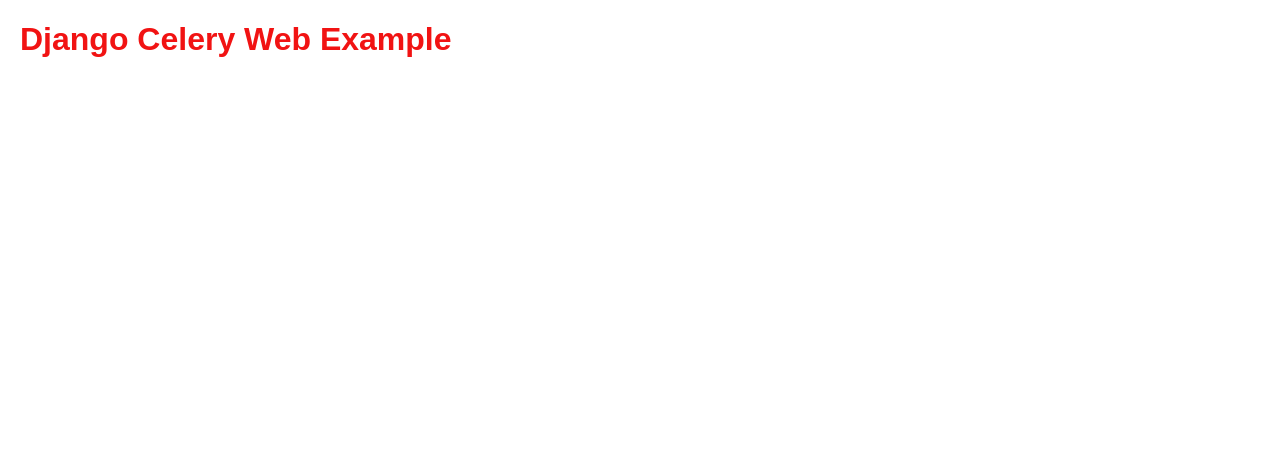
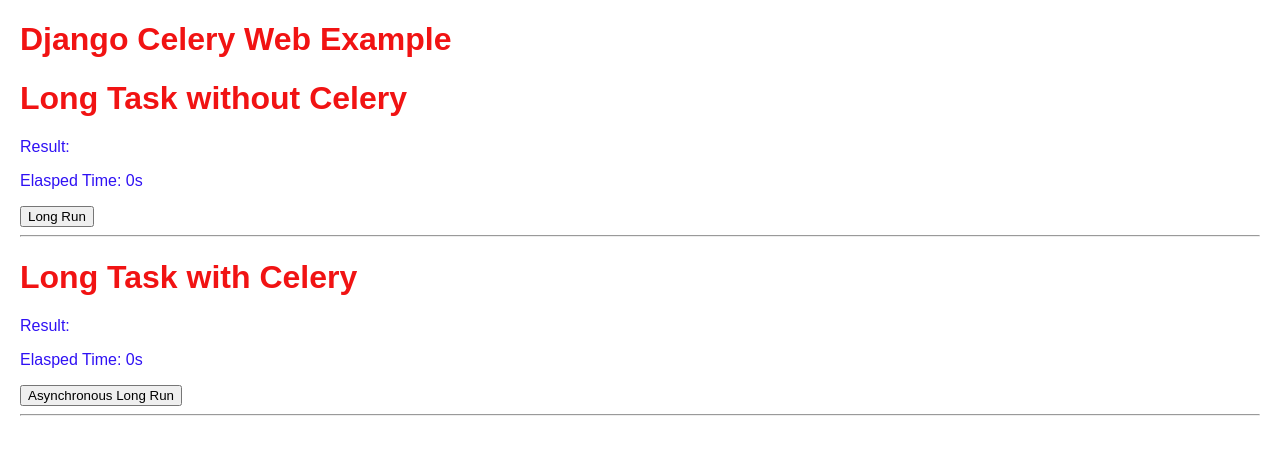
Before and after one commit to jgujerry/python-web-examples, a Django app: page / in a window 1280 px wide. Shown: the top 455 px of the page. Run offline with Django 5.2, Linux system fonts and the light colour scheme.

Commit message:
Add celery task

```diff
--- a/django-celery/app/urls.py
+++ b/django-celery/app/urls.py
@@ -1,8 +1,10 @@
 from django.urls import path
 
-from app.views import index
+from app.views import index, sync_run_modeling_job, async_run_modeling_job
 
 
 urlpatterns = [
     path("", index, name="index"),
+    path('sync-run-modeling-job/', sync_run_modeling_job),
+    path('async-run-modeling-job/', async_run_modeling_job)
 ]
--- a/django-celery/app/views.py
+++ b/django-celery/app/views.py
@@ -1,7 +1,41 @@
+import time
+
+from django.http.response import JsonResponse
 from django.shortcuts import render
+
+from app.tasks import run_modeling_job
 
 # Create your views here.
 
 def index(request, *args, **kwargs):
     context = {}
     return render(request, "index.html", context=context)
+
+
+def sync_run_modeling_job(request):
+    """Long computing task"""
+    # Run computing
+    result, elapsed_time = run_modeling_job()
+
+    # Return response
+    data = {
+        'result': result,
+        'elasped_time': round(elapsed_time, 3)
+    }
+    return JsonResponse(data)
+
+
+def async_run_modeling_job(request):
+    """Asynchronous long computing task"""
+    # Run computing asynchronously
+    t0 = time.time()
+    async_result = run_modeling_job.delay()
+    elapsed_time = round(time.time() - t0, 3)
+
+    # Return response
+    data = {
+        'result': async_result.id,
+        'elasped_time': elapsed_time
+    }
+
+    return JsonResponse(data)
--- a/django-celery/templates/index.html
+++ b/django-celery/templates/index.html
@@ -6,4 +6,41 @@
 
 {% block content %}
 <h1>Django Celery Web Example</h1>
+<div id="s" class="spinner"><i class="fa fa-spinner fa-spin"></i></div>
+
+<h1>Long Task without Celery</h1>
+<p>Result: <span id="r2"></span></p>
+<p>Elasped Time: <span id="t2">0</span>s</p>
+<input type="button" value="Long Run" onclick="sync_run_modeling_job()">
+<hr>
+
+<h1>Long Task with Celery</h1>
+<p>Result: <span id="r3"></span></p>
+<p>Elasped Time: <span id="t3">0</span>s</p>
+<input type="button" value="Asynchronous Long Run" onclick="async_run_modeling_job()">
+<hr>
+
+<script>
+    function sync_run_modeling_job() {
+        document.getElementById('s').style.display = 'block';
+
+        let url = '/sync-run-modeling-job/';
+        fetch(url).then(response => response.json()).then(data => {
+            document.getElementById('r2').innerText = data['result'];
+            document.getElementById('t2').innerText = data['elasped_time'];
+            document.getElementById('s').style.display = 'none';
+        });
+    }
+
+    function async_run_modeling_job() {
+        document.getElementById('s').style.display = 'block';
+
+        let url = '/async-run-modeling-job/';
+        fetch(url).then(response => response.json()).then(data => {
+            document.getElementById('r3').innerText = data['result'];
+            document.getElementById('t3').innerText = data['elasped_time'];
+            document.getElementById('s').style.display = 'none';
+        });
+    }
+</script>
 {% endblock %}
```
Also changed, not shown: django-celery/app/tasks.py (+14 -0 lines).
